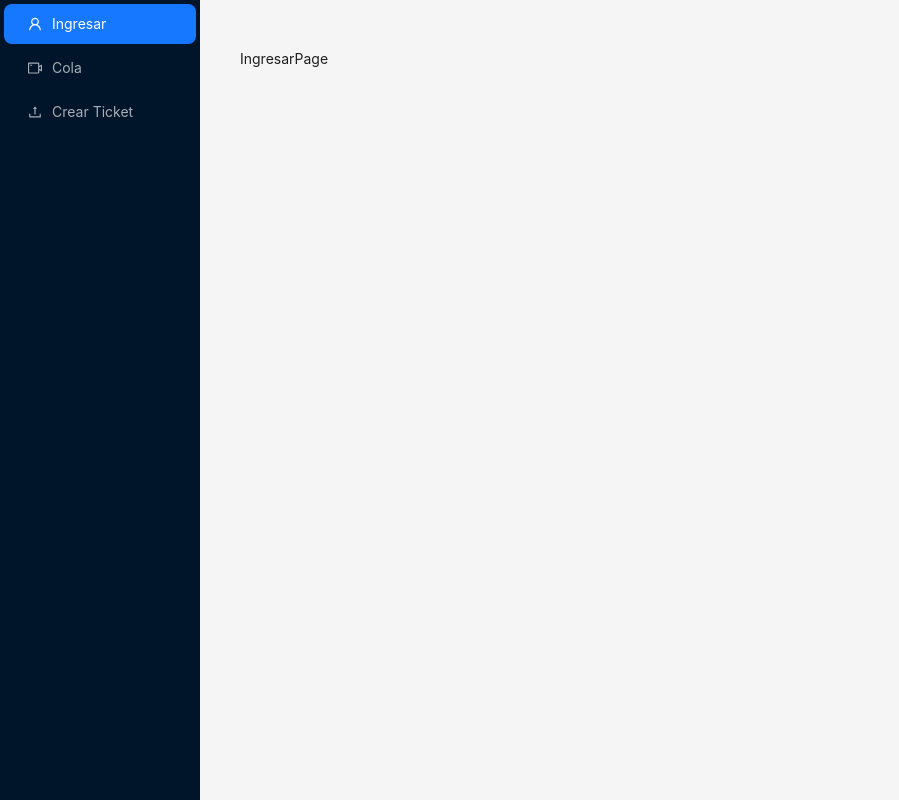
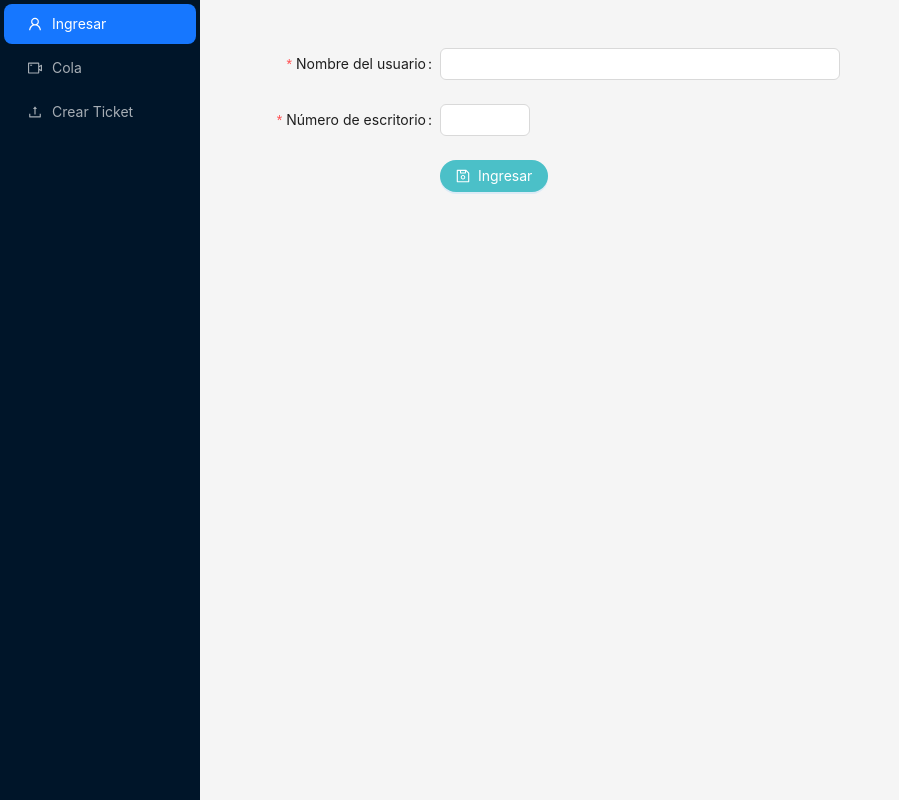
Before and after one commit to danielmateu/ticket-app-front, a React (Vite) app: page /ingresar in a window 1280 px wide. Shown: the whole page, without its empty margins (0-899 px from the left). Built offline with nearby package versions, Linux system fonts and the light colour scheme.

Commit message:
Pantalla de ingresar

```diff
--- a/src/pages/Ingresar.jsx
+++ b/src/pages/Ingresar.jsx
@@ -1,8 +1,100 @@
+import { SaveOutlined } from '@ant-design/icons';
+import { Button, Form, Input, InputNumber } from 'antd';
+
 
 
 const IngresarPage = () => {
+
+    const onFinish = (values) => {
+        console.log('Success:', values);
+    };
+    const onFinishFailed = (errorInfo) => {
+        console.log('Failed:', errorInfo);
+    };
+
     return (
-        <div>IngresarPage</div>
+        <Form
+            name="basic"
+            labelCol={{
+                span: 8,
+            }}
+            wrapperCol={{
+                span: 16,
+            }}
+            style={{
+                maxWidth: 600,
+            }}
+            initialValues={{
+                remember: true,
+            }}
+            onFinish={onFinish}
+            onFinishFailed={onFinishFailed}
+            autoComplete="off"
+        >
+            <Form.Item
+                label="Nombre del usuario"
+                name="Usuario"
+                // placeholder="Ingrese su nombre"
+                rules={[
+                    {
+                        required: true,
+                        message: 'Inserte su nombre por favor!',
+                    },
+                ]}
+            >
+                <Input />
+            </Form.Item>
+
+            <Form.Item
+                label="Número de escritorio"
+                name="Escritorio"
+                // placeholder="Ingrese su nombre"
+                rules={[
+                    {
+                        required: true,
+                        message: 'Inserte su número de escritorio!',
+                    },
+                ]}
+            >
+                <InputNumber
+                    min={1}
+                    max={40}
+                />
+            </Form.Item>
+
+            {/* <Form.Item
+                label="Contraseña"
+                name="password"
+                rules={[
+                    {
+                        required: true,
+                        message: 'Inserte su contraseña!',
+                    },
+                ]}
+            >
+                <Input.Password />
+            </Form.Item> */}
+
+            <Form.Item
+                wrapperCol={{
+                    offset: 8,
+                    span: 16,
+                }}
+            >
+                <Button
+                    type="primary"
+                    htmlType="submit"
+                    shape='round'
+                    style={{
+                        // width: '100%',
+                        backgroundColor: '#4BC0C8',
+                    }}
+                >
+                    <SaveOutlined/>
+                    Ingresar
+                </Button>
+            </Form.Item>
+        </Form>
     )
 }
 
--- a/src/pages/RouterPage.jsx
+++ b/src/pages/RouterPage.jsx
@@ -1,30 +1,15 @@
 
-import {
-    UploadOutlined,
-    UserOutlined,
-    VideoCameraOutlined,
-} from '@ant-design/icons';
-import {
-    Layout,
-    Menu,
-    // Button,
-    // theme
-} from 'antd';
+import { UploadOutlined, UserOutlined, VideoCameraOutlined } from '@ant-design/icons';
+import { Layout, Menu } from 'antd';
 
-import {
-    // BrowserRouter,
-    Routes,
-    Route,
-    Link,
-    Navigate,
-} from "react-router-dom";
+import { Routes, Route, Link, Navigate } from "react-router-dom";
+
 import IngresarPage from './Ingresar';
 import ColaPage from './Cola';
 import CrearTicketPage from './CrearTicket';
+import EscritorioPage from './Escritorio';
 
-const {
-    Sider,
-    Content } = Layout;
+const { Sider, Content } = Layout;
 
 const RouterPage = () => {
 
@@ -39,7 +24,9 @@ const RouterPage = () => {
                 }}
             >
                 <Sider
-                // hidden={false}
+                    // hidden={true}
+                    collapsedWidth={0}
+                    breakpoint="md"
                 >
                     <div className="logo" />
                     <Menu
@@ -82,6 +69,9 @@ const RouterPage = () => {
                             <Route path="/ingresar" element={<IngresarPage />} />
                             <Route path="/cola" element={<ColaPage />} />
                             <Route path="/crear-ticket" element={<CrearTicketPage />} />
+
+                            <Route path='/escritorio' element={<EscritorioPage />} />
+
                             <Route path="*" element={<Navigate to='/' replace />} />
                         </Routes>
                     </Content>
--- /dev/null
+++ b/src/pages/index.js
@@ -0,0 +1,6 @@
+import ColaPage from "./Cola";
+import CrearTicketPage from "./CrearTicket";
+import EscritorioPage from "./Escritorio";
+import IngresarPage from "./Ingresar";
+
+export { ColaPage, CrearTicketPage, EscritorioPage, IngresarPage };
```
